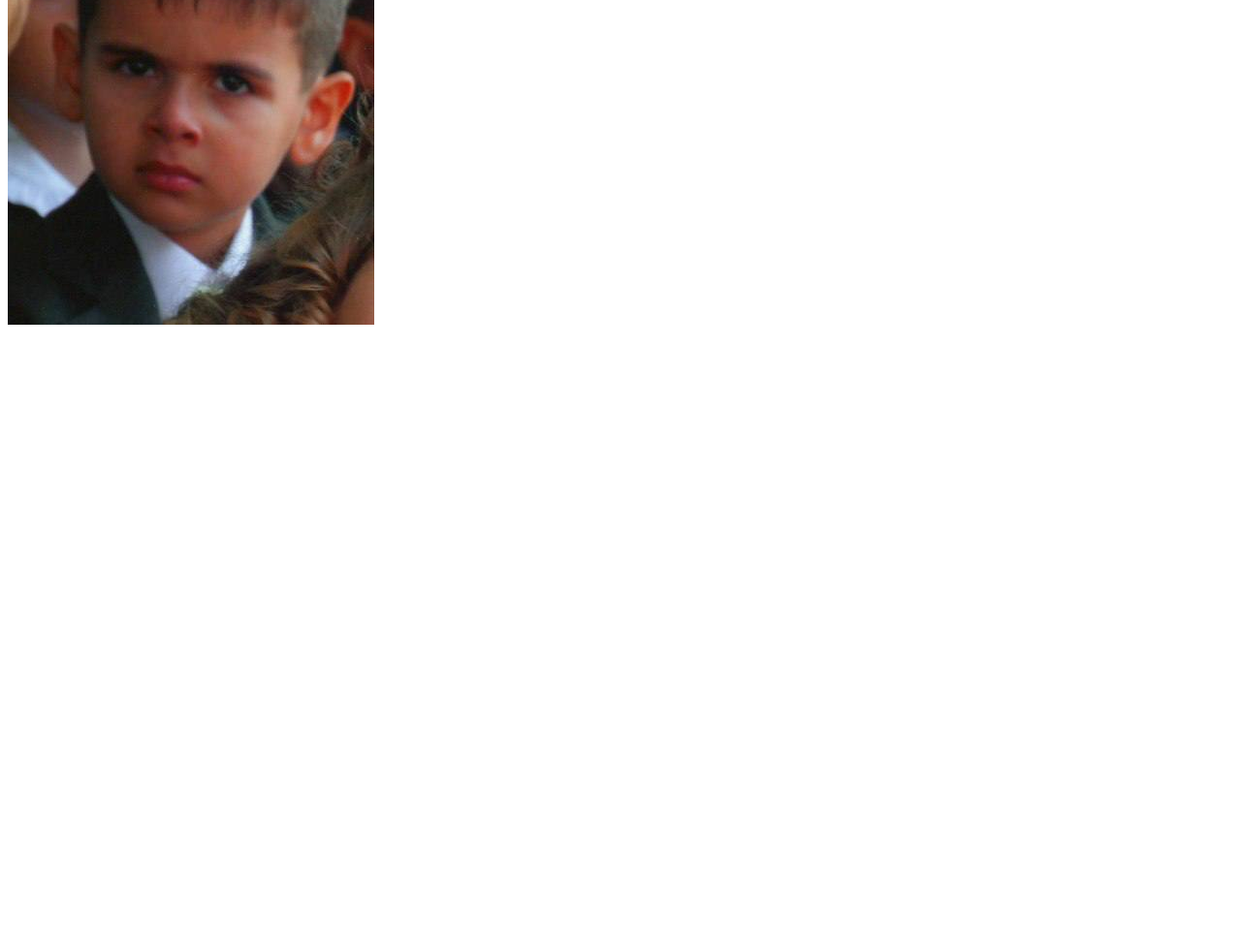
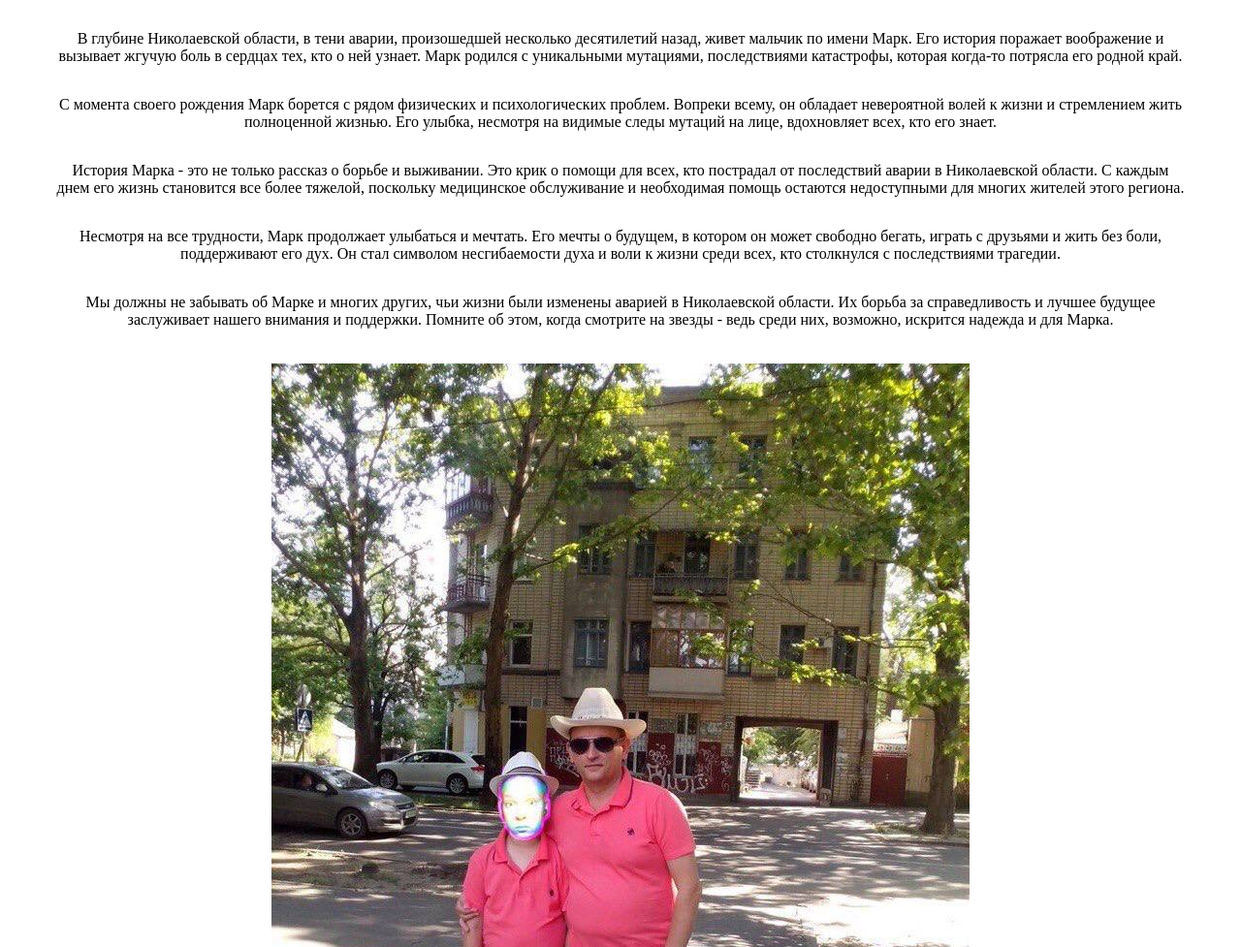
Before and after one commit to mililika/website, a plain HTML site: page index.html in a window 1280 px wide. Shown: the part 123-1100 px from the top of the page at 97% size. Before the commit the page ends 800 px from the top, so only its background shows below. Drawn offline with Linux system fonts and the light colour scheme.

Commit message:
add mark

```diff
--- a/index.html
+++ b/index.html
@@ -1,11 +1,35 @@
 <!DOCTYPE html>
-<html lang="en">
+<html lang="ru">
 <head>
-	<meta http-equiv="Content-Type" content="text/html;charset=UTF-8">
-	<title>Roman Thank You Note</title>
+    <meta http-equiv="Content-Type" content="text/html;charset=UTF-8">
+    <title>История Марка</title>
+    <style>
+        .centered-div {
+            display: flex;
+            flex-direction: column;
+            align-items: center;
+            justify-content: center;
+            text-align: center;
+            padding: 50px;
+            box-sizing: border-box;
+        }
+
+        img {
+            max-width: 100%;
+            height: auto;
+            margin-top: 20px;
+        }
+    </style>
 </head>
 <body>
-<h1>Roman, Thank You so much. You are the best!</h1>
-<img src="assets/roman.jpg"  alt="photo_of_roman"/>
+<div class="centered-div">
+    <h1>История Марка: Жизнь после Николаевской трагедии</h1>
+    <p>В глубине Николаевской области, в тени аварии, произошедшей несколько десятилетий назад, живет мальчик по имени Марк. Его история поражает воображение и вызывает жгучую боль в сердцах тех, кто о ней узнает. Марк родился с уникальными мутациями, последствиями катастрофы, которая когда-то потрясла его родной край.</p>
+    <p>С момента своего рождения Марк борется с рядом физических и психологических проблем. Вопреки всему, он обладает невероятной волей к жизни и стремлением жить полноценной жизнью. Его улыбка, несмотря на видимые следы мутаций на лице, вдохновляет всех, кто его знает.</p>
+    <p>История Марка - это не только рассказ о борьбе и выживании. Это крик о помощи для всех, кто пострадал от последствий аварии в Николаевской области. С каждым днем его жизнь становится все более тяжелой, поскольку медицинское обслуживание и необходимая помощь остаются недоступными для многих жителей этого региона.</p>
+    <p>Несмотря на все трудности, Марк продолжает улыбаться и мечтать. Его мечты о будущем, в котором он может свободно бегать, играть с друзьями и жить без боли, поддерживают его дух. Он стал символом несгибаемости духа и воли к жизни среди всех, кто столкнулся с последствиями трагедии.</p>
+    <p>Мы должны не забывать об Марке и многих других, чьи жизни были изменены аварией в Николаевской области. Их борьба за справедливость и лучшее будущее заслуживает нашего внимания и поддержки. Помните об этом, когда смотрите на звезды - ведь среди них, возможно, искрится надежда и для Марка.</p>
+    <img src="assets/mark.jpg" alt="Фотография Марка"/>
+</div>
 </body>
 </html>
```
Also changed, not shown: assets/mark.jpg (added).
